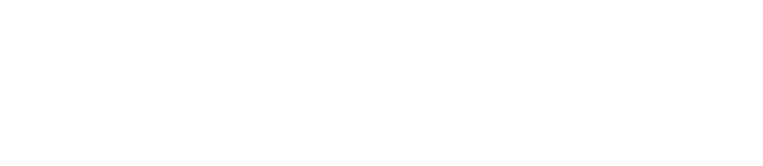
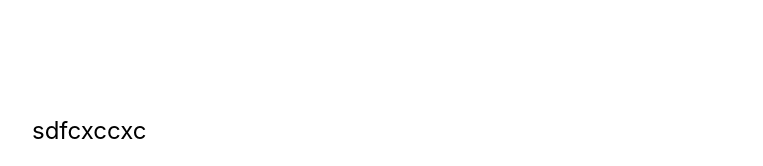
Before and after one commit to Dumacuk1993/test_auto_push, a React (Create React App) app: page / in a window 1280 px wide. Shown: the part 10597-10763 px from the top of the page, without its empty margins (258-1021 px from the left). Before the commit the page ends 10625 px from the top, so only its background shows below. Built offline with nearby package versions, Linux system fonts and the light colour scheme.

Commit message:
Auto-commit

```diff
--- a/src/data.js
+++ b/src/data.js
@@ -23,6 +23,10 @@ const dataNews = [
   {
     "html_template": "<p>ewrewfsdf</p>",
     "logo": "url"
+  },
+  {
+    "html_template": "<p>sdfcxccxc</p>",
+    "logo": "url"
   }
 ];
 
```
